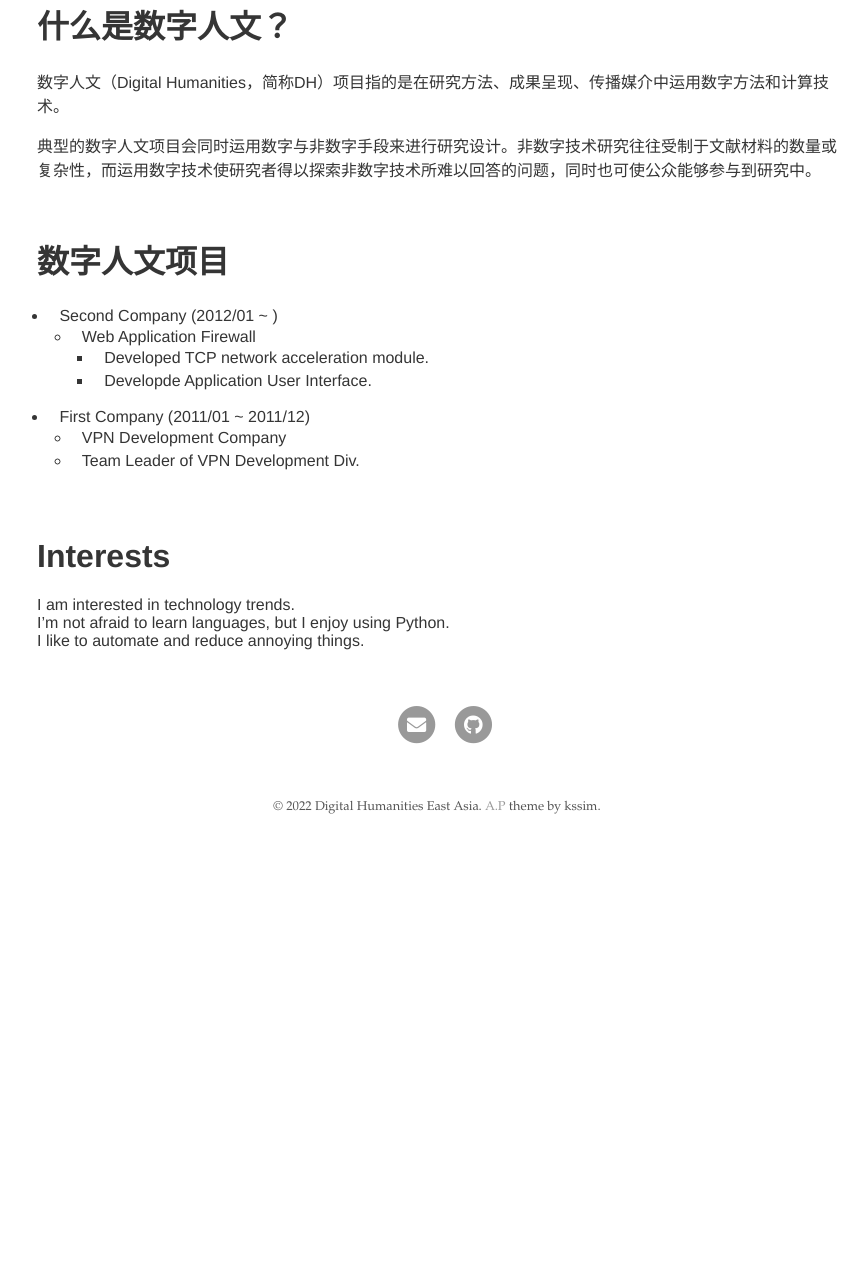
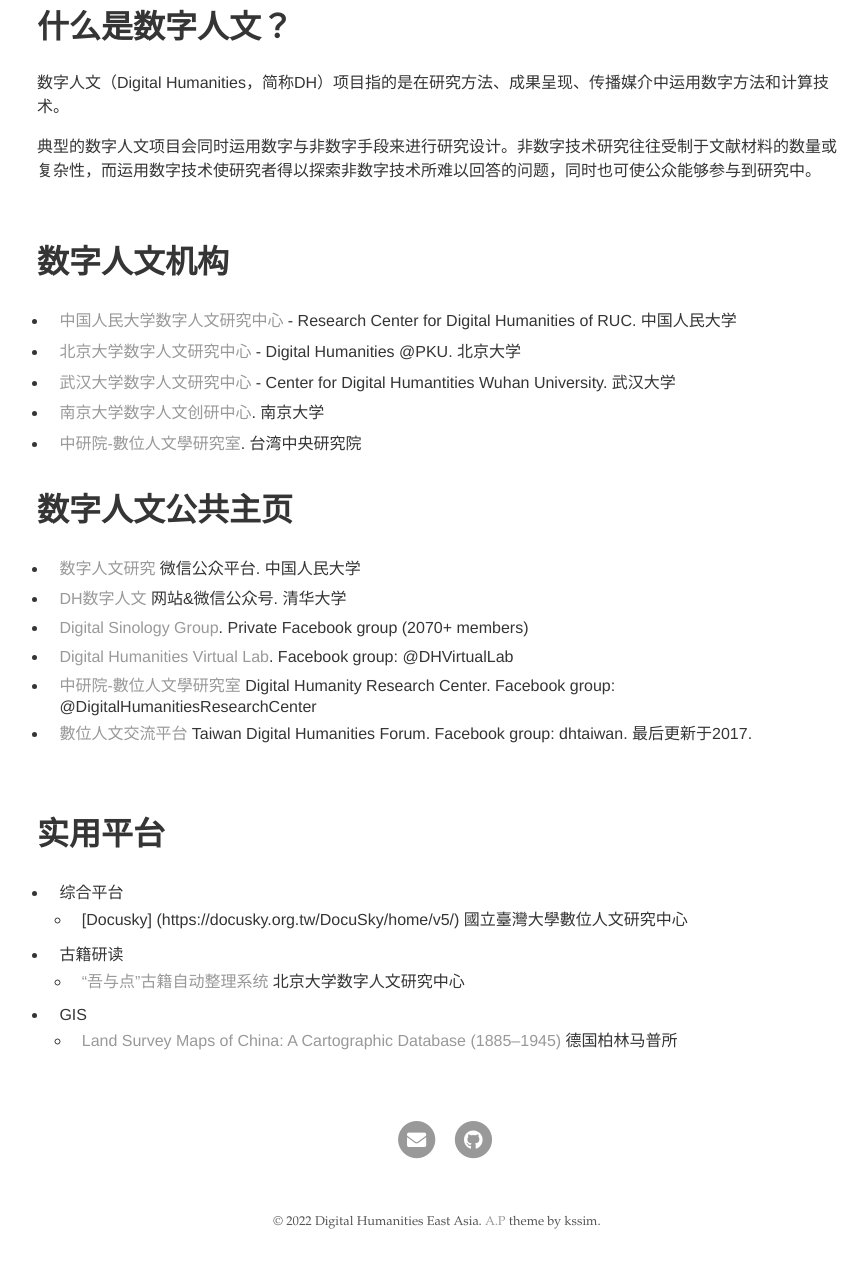
Before and after one commit to XJStory/XJStory.github.io, a Jekyll site: the page built from index.md, in a window 1280 px wide. Shown: the part 267-1532 px from the top of the page, without its empty margins (203-1071 px from the left). Built offline with Jekyll 4.4.1, drawn with Linux system fonts in a browser that asks for light colours; our own code applies the rules of GitHub Pages for plain Markdown files; before the commit the page ends 1117 px from its top, so only the background shows below that.

Commit message:
Update index.md

```diff
--- a/index.md
+++ b/index.md
@@ -9,18 +9,27 @@
 
 <br/>
 
-# 数字人文项目
-* Second Company (2012/01 ~ )
-  * Web Application Firewall
-    * Developed TCP network acceleration module.
-    * Developde Application User Interface.
-* First Company (2011/01 ~ 2011/12)
-  * VPN Development Company
-  * Team Leader of VPN Development Div.
+# 数字人文机构
+* [中国人民大学数字人文研究中心](http://dh.ruc.edu.cn/jggk/zxjj/index.htm) - Research Center for Digital Humanities of RUC. 中国人民大学
+* [北京大学数字人文研究中心](https://kvlab.org/) - Digital Humanities @PKU. 北京大学
+* [武汉大学数字人文研究中心](http://dh.whu.edu.cn) - Center for Digital Humantities Wuhan University. 武汉大学
+* [南京大学数字人文创研中心](https://ias.nju.edu.cn/szrwcyzx/list.htm). 南京大学
+* [中研院-數位人文學研究室](http://www3.ihp.sinica.edu.tw/dhrctw/). 台湾中央研究院
+
+# 数字人文公共主页
+* [数字人文研究](https://mp.weixin.qq.com/s?search_click_id=17951366263623906136-1645720438093-471738&__biz=MzIwNTk2ODYzMg==&mid=2247489019&idx=1&sn=c59db5d00bbf0e4536a94e068fe9d07c&chksm=9729906ca05e197a2e15eb26f113d0f9f4a8e4587cc9016640afeb00ae76330c21007e1b693f&scene=3&subscene=10000&clicktime=1645720438&enterid=1645720438&ascene=65&devicetype=pad-android-29&version=2800133d&nettype=WIFI&lang=en&exportkey=AZ81Tz2t%2F6AAu1VkYSYPmJE%3D&pass_ticket=aKVVaFp6iBdp05BFWeWa%2FYhiH6YLI00AHN07fILiw7No9HilpoxkyVNO99SKnDRF&wx_header=3) 微信公众平台. 中国人民大学
+* [DH数字人文](https://www.dhlib.cn/site/works/dhjournal) 网站&微信公众号. 清华大学
+* [Digital Sinology Group](https://www.facebook.com/groups/digitalsinologygroup). Private Facebook group (2070+ members)
+* [Digital Humanities Virtual Lab](https://www.facebook.com/DHVirtualLab/). Facebook group: @DHVirtualLab
+* [中研院-數位人文學研究室](https://www.facebook.com/DigitalHumanitiesResearchCenter) Digital Humanity Research Center. Facebook group: @DigitalHumanitiesResearchCenter
+* [數位人文交流平台](http://www.dhtaiwan.org/數位人文交流平台) Taiwan Digital Humanities Forum. Facebook group: dhtaiwan. 最后更新于2017.
 
 <br/>
 
-# Interests
-I am interested in technology trends.
-I'm not afraid to learn languages, but I enjoy using Python.
-I like to automate and reduce annoying things.
+# 实用平台
+* 综合平台
+  * [Docusky] (https://docusky.org.tw/DocuSky/home/v5/) 國立臺灣大學數位人文研究中心
+* 古籍研读
+  * [“吾与点”古籍自动整理系统](https://wyd.kvlab.org/) 北京大学数字人文研究中心
+* GIS
+  * [Land Survey Maps of China: A Cartographic Database (1885–1945)](https://chmap.mpiwg-berlin.mpg.de/lgtu/) 德国柏林马普所
```
